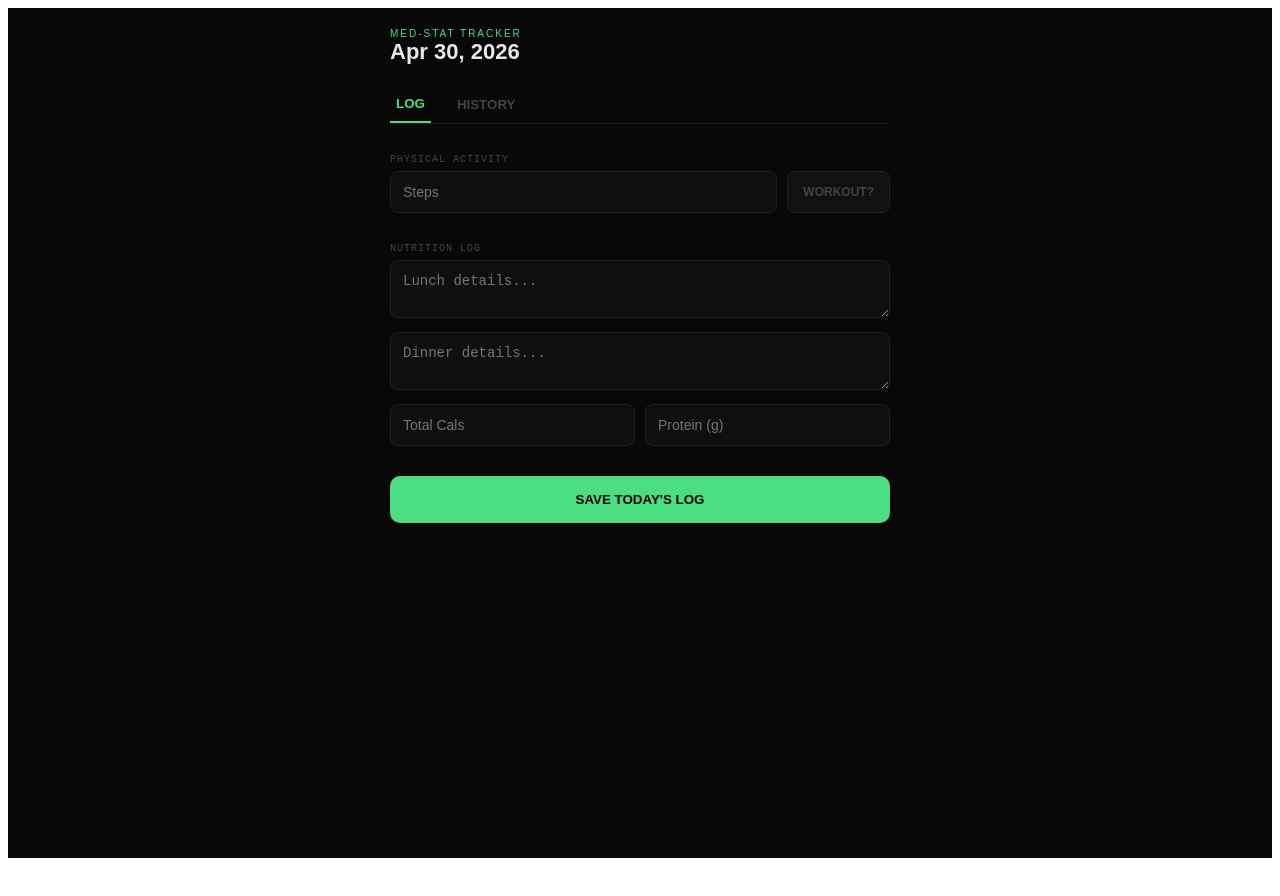
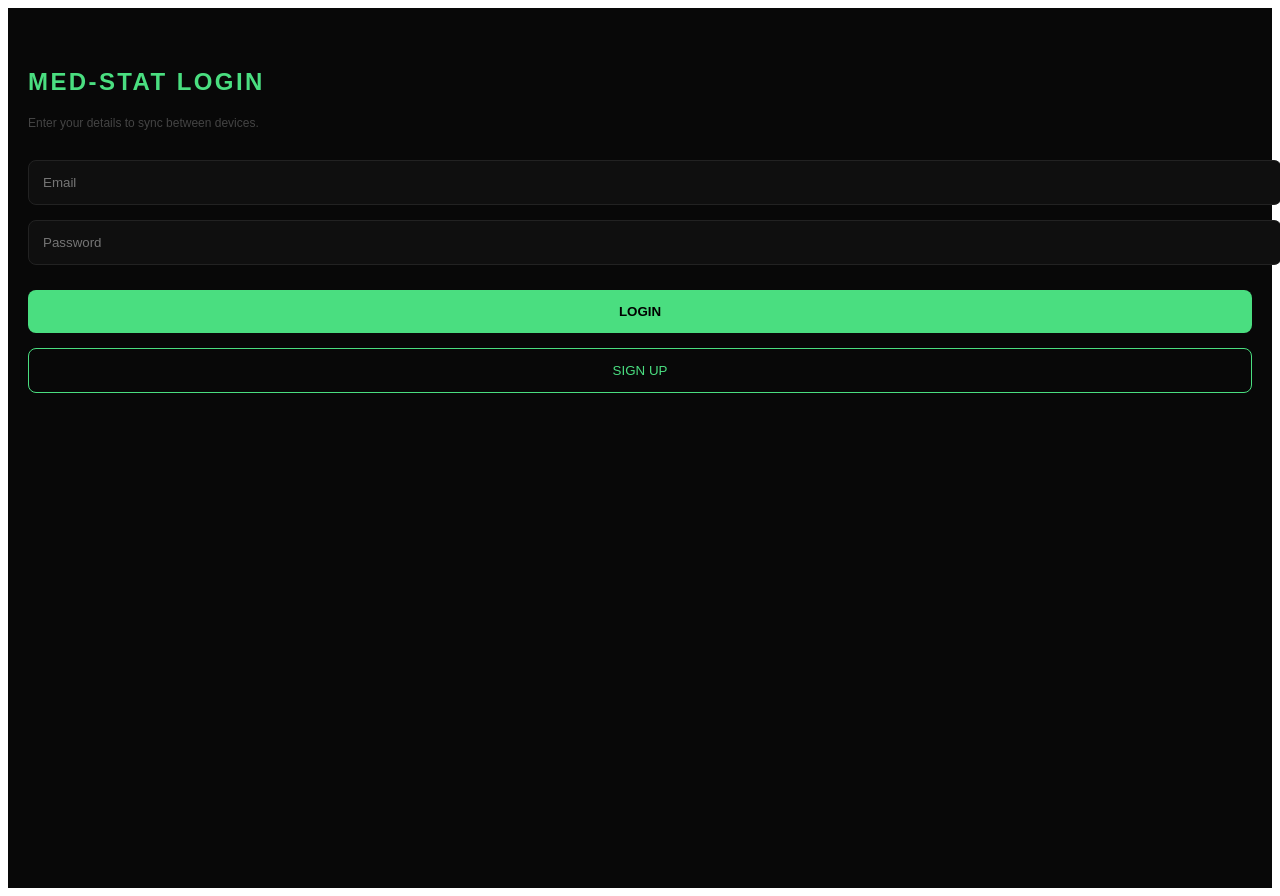
Before and after one commit to immoin24/Redemption.apk, a React (Vite) app: page / in a window 1280 px wide. Before the commit the page ends 866 px from the top, so only its background shows below. Built offline with nearby package versions, Linux system fonts and the light colour scheme.

Commit message:
Update App.jsx

```diff
--- a/App.jsx
+++ b/App.jsx
@@ -1,7 +1,10 @@
 import { useState, useEffect } from "react";
+import { createClient } from "@supabase/supabase-js";
 
-const STORAGE_KEY = "daily-health-log-v2";
-const ANTHROPIC_API_KEY = "YOUR_KEY_HERE";
+// Connection to your private database
+const SUPABASE_URL = "https://jqioszktfqqtfbkjoosd.supabase.co";
+const SUPABASE_ANON_KEY = "Sb_publishable_Nu_9dHse4KCtH2BDPFRRaA_DTGqKjKp";
+const supabase = createClient(SUPABASE_URL, SUPABASE_ANON_KEY);
 
 const defaultForm = {
   lunch: "",
@@ -11,13 +14,7 @@ const defaultForm = {
   protein: "",
   steps: "",
   workout: false,
-  notes: "",
-  breakdown: null,
 };
-
-function getTodayKey() {
-  return new Date().toISOString().slice(0, 10);
-}
 
 function formatDate(dateStr) {
   const [y, m, d] = dateStr.split("-");
@@ -25,113 +22,127 @@ function formatDate(dateStr) {
   return `${months[parseInt(m)-1]} ${parseInt(d)}, ${y}`;
 }
 
-function StatBar({ label, value, max, color, unit }) {
-  const pct = Math.min(100, (parseFloat(value) / max) * 100) || 0;
+export default function App() {
+  const [user, setUser] = useState(null);
+  const [email, setEmail] = useState("");
+  const [password, setPassword] = useState("");
+  const [view, setView] = useState("log");
+  const [entries, setEntries] = useState({});
+  const [form, setForm] = useState(defaultForm);
+  const [loading, setLoading] = useState(true);
+  const [syncing, setSyncing] = useState(false);
+
+  useEffect(() => {
+    supabase.auth.getSession().then(({ data: { session } }) => {
+      setUser(session?.user ?? null);
+      if (session?.user) fetchLogs(session.user.id);
+      setLoading(false);
+    });
+  }, []);
+
+  async function fetchLogs(userId) {
+    const { data } = await supabase.from("daily_logs").select("*").eq("user_id", userId);
+    const logs = {};
+    data?.forEach(row => logs[row.date_key] = row.data);
+    setEntries(logs);
+    const today = new Date().toISOString().slice(0, 10);
+    if (logs[today]) setForm(logs[today]);
+  }
+
+  async function handleAuth(type) {
+    const { data, error } = type === "login"
+      ? await supabase.auth.signInWithPassword({ email, password })
+      : await supabase.auth.signUp({ email, password });
+    if (error) alert(error.message);
+    else { setUser(data.user); fetchLogs(data.user.id); }
+  }
+
+  async function saveEntry() {
+    setSyncing(true);
+    const dateKey = new Date().toISOString().slice(0, 10);
+    const { error } = await supabase.from("daily_logs").upsert({
+      user_id: user.id,
+      date_key: dateKey,
+      data: form
+    }, { onConflict: 'user_id, date_key' });
+
+    if (!error) {
+      setEntries({ ...entries, [dateKey]: form });
+      alert("✓ Data Saved to Cloud");
+    } else {
+      alert("Error saving: " + error.message);
+    }
+    setSyncing(false);
+  }
+
+  if (loading) return <div style={{background: "#080808", color: "#4ade80", height: "100vh", display: "flex", alignItems: "center", justifyContent: "center", fontFamily: "monospace"}}>CONNECTING TO DATABASE...</div>;
+
+  if (!user) {
     return (
-    <div style={{ marginBottom: 12 }}>
-      <div style={{ display: "flex", justifyContent: "space-between", marginBottom: 4 }}>
-        <span style={{ fontSize: 10, letterSpacing: "0.1em", color: "#666", textTransform: "uppercase", fontFamily: "monospace" }}>{label}</span>
-        <span style={{ fontSize: 12, fontWeight: 700, color: value ? color : "#333", fontFamily: "monospace" }}>
-          {value ? `${value}${unit}` : "—"}
-        </span>
-      </div>
-      <div style={{ height: 3, background: "#1a1a1a", borderRadius: 2, overflow: "hidden" }}>
-        <div style={{ height: "100%", width: `${pct}%`, background: color, borderRadius: 2, transition: "width 0.6s ease" }} />
-      </div>
+      <div style={{ background: "#080808", color: "#e8e8e8", minHeight: "100vh", padding: "40px 20px", fontFamily: "sans-serif" }}>
+        <h2 style={{color: "#4ade80", letterSpacing: "0.1em"}}>MED-STAT LOGIN</h2>
+        <p style={{color: "#444", fontSize: "12px", marginBottom: "30px"}}>Enter your details to sync between devices.</p>
+        <input style={{width: "100%", padding: "14px", marginBottom: "15px", background: "#0f0f0f", border: "1px solid #222", color: "#fff", borderRadius: "8px"}} placeholder="Email" onChange={e => setEmail(e.target.value)} />
+        <input style={{width: "100%", padding: "14px", marginBottom: "25px", background: "#0f0f0f", border: "1px solid #222", color: "#fff", borderRadius: "8px"}} type="password" placeholder="Password" onChange={e => setPassword(e.target.value)} />
+        <button onClick={() => handleAuth("login")} style={{width: "100%", padding: "14px", background: "#4ade80", border: "none", fontWeight: "700", borderRadius: "8px", marginBottom: "15px", cursor: "pointer"}}>LOGIN</button>
+        <button onClick={() => handleAuth("signup")} style={{width: "100%", padding: "14px", background: "none", color: "#4ade80", border: "1px solid #4ade80", borderRadius: "8px", cursor: "pointer"}}>SIGN UP</button>
       </div>
     );
   }
 
-export default function App() {
-  const [view, setView] = useState("log");
-  const [entries, setEntries] = useState({});
-  const [form, setForm] = useState(defaultForm);
-  const [saved, setSaved] = useState(false);
-  const todayKey = getTodayKey();
-
-  useEffect(() => {
-    const result = localStorage.getItem(STORAGE_KEY);
-    if (result) {
-      const data = JSON.parse(result);
-      setEntries(data);
-      if (data[todayKey]) setForm(data[todayKey]);
-    }
-  }, [todayKey]);
-
-  function saveEntry() {
-    const updated = { ...entries, [todayKey]: { ...form, savedAt: new Date().toISOString() } };
-    setEntries(updated);
-    localStorage.setItem(STORAGE_KEY, JSON.stringify(updated));
-    setSaved(true);
-    setTimeout(() => setSaved(false), 2000);
-  }
-
-  const inp = {
-    background: "#0f0f0f", border: "1px solid #202020", borderRadius: 8,
-    color: "#e8e8e8", padding: "12px", fontSize: 14, width: "100%", boxSizing: "border-box", outline: "none",
-  };
-
-  const lbl = { fontSize: 10, letterSpacing: "0.1em", textTransform: "uppercase", color: "#444", marginBottom: 6, display: "block", fontFamily: "monospace" };
+  const todayKey = new Date().toISOString().slice(0, 10);
 
   return (
-    <div style={{ minHeight: "100vh", background: "#080808", color: "#e8e8e8", fontFamily: "sans-serif", paddingBottom: "50px" }}>
-      <div style={{ maxWidth: 500, margin: "0 auto", padding: "20px" }}>
-
-        <header style={{ marginBottom: 30 }}>
-          <div style={{ fontSize: 10, color: "#4ade80", letterSpacing: "0.2em" }}>MED-STAT TRACKER</div>
-          <div style={{ fontSize: 22, fontWeight: "bold" }}>{formatDate(todayKey)}</div>
+    <div style={{ background: "#080808", color: "#e8e8e8", minHeight: "100vh", fontFamily: "sans-serif", padding: "20px" }}>
+      <header style={{display: "flex", justifyContent: "space-between", alignItems: "center", marginBottom: "30px", borderBottom: "1px solid #1a1a1a", paddingBottom: "15px"}}>
+        <div>
+          <div style={{fontSize: "10px", color: "#4ade80", fontWeight: "bold"}}>LOGGED IN AS</div>
+          <div style={{fontSize: "13px", fontWeight: "600"}}>{user.email}</div>
+        </div>
+        <button onClick={() => supabase.auth.signOut().then(() => window.location.reload())} style={{background: "#111", border: "1px solid #222", color: "#666", padding: "6px 12px", borderRadius: "6px", fontSize: "10px", cursor: "pointer"}}>LOGOUT</button>
       </header>
 
-        <nav style={{ display: "flex", gap: 20, marginBottom: 30, borderBottom: "1px solid #1a1a1a" }}>
-          <button onClick={() => setView("log")} style={{ background: "none", border: "none", color: view === "log" ? "#4ade80" : "#444", paddingBottom: 10, borderBottom: view === "log" ? "2px solid #4ade80" : "none", cursor: "pointer", fontWeight: "bold" }}>LOG</button>
-          <button onClick={() => setView("history")} style={{ background: "none", border: "none", color: view === "history" ? "#4ade80" : "#444", paddingBottom: 10, borderBottom: view === "history" ? "2px solid #4ade80" : "none", cursor: "pointer", fontWeight: "bold" }}>HISTORY</button>
-        </nav>
-
       {view === "log" ? (
-          <div style={{ display: "flex", flexDirection: "column", gap: "20px" }}>
-            {saved && <div style={{ background: "#0b1f12", color: "#4ade80", padding: "10px", borderRadius: 8, fontSize: 12 }}>✓ Data synced to device memory</div>}
-
+        <div style={{display: "flex", flexDirection: "column", gap: "20px"}}>
           <section>
-              <label style={lbl}>Physical Activity</label>
-              <div style={{ display: "flex", gap: "10px", marginBottom: "10px" }}>
-                <input type="number" value={form.steps} onChange={e => setForm({...form, steps: e.target.value})} placeholder="Steps" style={inp} />
-                <button
-                  onClick={() => setForm({...form, workout: !form.workout})}
-                  style={{ background: form.workout ? "#4ade80" : "#111", color: form.workout ? "#000" : "#444", border: "1px solid #222", borderRadius: 8, padding: "0 15px", cursor: "pointer", fontWeight: "bold", fontSize: 12 }}
-                >
-                  {form.workout ? "WORKOUT ✓" : "WORKOUT?"}
-                </button>
+            <label style={{fontSize: "10px", color: "#444", marginBottom: "8px", display: "block"}}>PHYSICAL ACTIVITY</label>
+            <div style={{display: "flex", gap: "10px", marginBottom: "10px"}}>
+              <input type="number" value={form.steps} onChange={e => setForm({...form, steps: e.target.value})} placeholder="Steps" style={{flex: 1, padding: "12px", background: "#0f0f0f", border: "1px solid #222", color: "#fff", borderRadius: "8px"}} />
+              <button onClick={() => setForm({...form, workout: !form.workout})} style={{padding: "0 20px", background: form.workout ? "#4ade80" : "#0f0f0f", color: form.workout ? "#000" : "#444", border: "1px solid #222", borderRadius: "8px", fontWeight: "bold", fontSize: "12px"}}>WORKOUT</button>
             </div>
           </section>
 
           <section>
-              <label style={lbl}>Nutrition Log</label>
-              <textarea value={form.lunch} onChange={e => setForm({...form, lunch: e.target.value})} placeholder="Lunch details..." rows={2} style={{...inp, marginBottom: "10px"}} />
-              <textarea value={form.dinner} onChange={e => setForm({...form, dinner: e.target.value})} placeholder="Dinner details..." rows={2} style={{...inp, marginBottom: "10px"}} />
-              <div style={{ display: "flex", gap: "10px" }}>
-                <input type="number" value={form.calories} onChange={e => setForm({...form, calories: e.target.value})} placeholder="Total Cals" style={inp} />
-                <input type="number" value={form.protein} onChange={e => setForm({...form, protein: e.target.value})} placeholder="Protein (g)" style={inp} />
+            <label style={{fontSize: "10px", color: "#444", marginBottom: "8px", display: "block"}}>NUTRITION</label>
+            <textarea value={form.lunch} onChange={e => setForm({...form, lunch: e.target.value})} placeholder="What did you eat today?" rows={3} style={{width: "100%", padding: "12px", background: "#0f0f0f", border: "1px solid #222", color: "#fff", borderRadius: "8px", marginBottom: "10px"}} />
+            <div style={{display: "flex", gap: "10px"}}>
+              <input type="number" value={form.calories} onChange={e => setForm({...form, calories: e.target.value})} placeholder="Cals" style={{flex: 1, padding: "12px", background: "#0f0f0f", border: "1px solid #222", color: "#fff", borderRadius: "8px"}} />
+              <input type="number" value={form.protein} onChange={e => setForm({...form, protein: e.target.value})} placeholder="Protein (g)" style={{flex: 1, padding: "12px", background: "#0f0f0f", border: "1px solid #222", color: "#fff", borderRadius: "8px"}} />
             </div>
           </section>
 
-            <button onClick={saveEntry} style={{ width: "100%", background: "#4ade80", color: "#000", border: "none", borderRadius: 10, padding: "16px", fontWeight: "bold", cursor: "pointer", marginTop: "10px" }}>
-              SAVE TODAY'S LOG
+          <button onClick={saveEntry} disabled={syncing} style={{padding: "16px", background: "#4ade80", color: "#000", border: "none", fontWeight: "bold", borderRadius: "10px", cursor: "pointer", marginTop: "10px"}}>
+            {syncing ? "SYNCING..." : "SAVE & SYNC DATA"}
           </button>
+
+          <button onClick={() => setView("history")} style={{color: "#4ade80", background: "none", border: "none", fontSize: "13px", fontWeight: "600", cursor: "pointer"}}>VIEW HISTORY</button>
         </div>
       ) : (
         <div>
+          <button onClick={() => setView("log")} style={{color: "#4ade80", background: "none", border: "none", marginBottom: "20px", fontWeight: "bold", cursor: "pointer"}}>← BACK TO LOG</button>
           {Object.keys(entries).sort().reverse().map(date => (
-              <div key={date} style={{ background: "#0f0f0f", padding: "20px", borderRadius: 12, marginBottom: 15, border: "1px solid #1a1a1a" }}>
-                <div style={{ fontWeight: "bold", marginBottom: 15, fontSize: 14 }}>{formatDate(date)}</div>
-                <StatBar label="Steps" value={entries[date].steps} max={10000} color="#60a5fa" unit="" />
-                <StatBar label="Calories" value={entries[date].calories} max={2500} color="#facc15" unit=" kcal" />
-                <StatBar label="Protein" value={entries[date].protein} max={150} color="#4ade80" unit="g" />
-                {entries[date].workout && <div style={{ fontSize: 10, color: "#4ade80", marginTop: 10, fontWeight: "bold" }}>🏋️ WORKOUT COMPLETED</div>}
+            <div key={date} style={{background: "#0f0f0f", padding: "20px", borderRadius: "12px", marginBottom: "15px", border: "1px solid #1a1a1a"}}>
+              <div style={{fontWeight: "bold", marginBottom: "10px", color: "#4ade80"}}>{formatDate(date)}</div>
+              <div style={{fontSize: "13px", color: "#888", display: "flex", justifyContent: "space-between"}}>
+                <span>Steps: {entries[date].steps || "0"}</span>
+                <span>{entries[date].calories || "0"} kcal</span>
+                <span>{entries[date].protein || "0"}g P</span>
+              </div>
+              {entries[date].workout && <div style={{fontSize: "10px", color: "#4ade80", marginTop: "10px", fontWeight: "bold"}}>🏋️ WORKOUT LOGGED</div>}
             </div>
           ))}
         </div>
       )}
     </div>
-    </div>
   );
                            }
```
Lines whose indentation alone changed are shown as unchanged.
